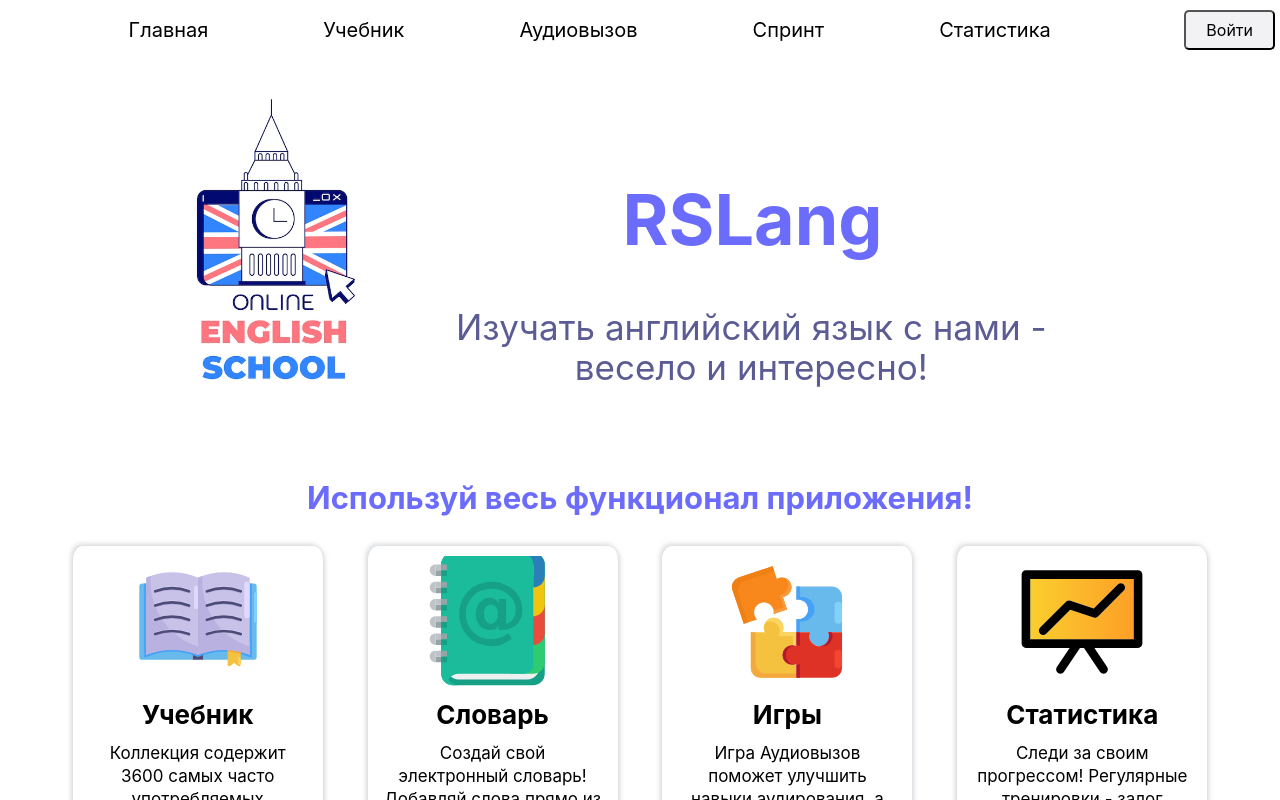
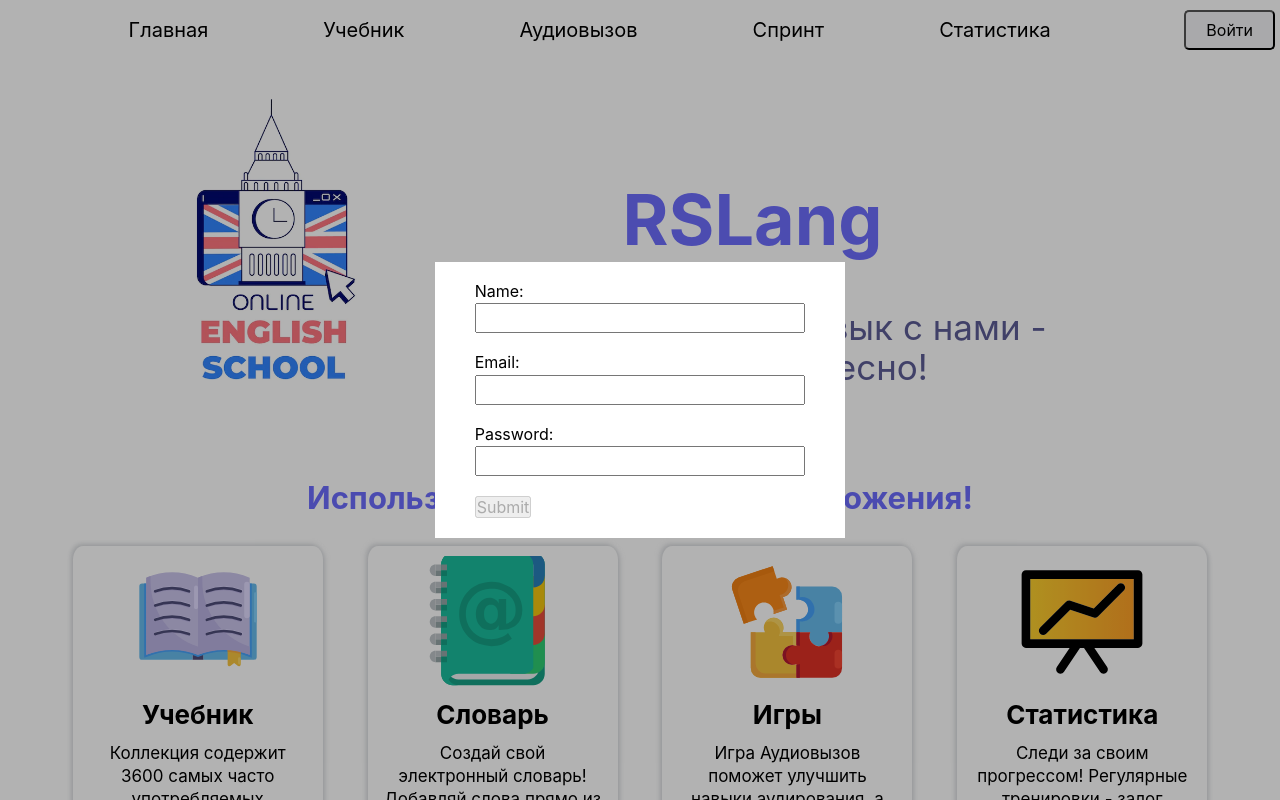
Before and after one commit to MaSkA6293/rslang, a React (Create React App) app: page / in a window 1280 px wide. Both pictures are taken after a click on the button "Войти". Shown: the top 800 px of the page. Built offline with nearby package versions, Linux system fonts and the light colour scheme.

Commit message:
feat: auth field

```diff
--- a/package.json
+++ b/package.json
@@ -15,6 +15,7 @@
     "normalize.css": "^8.0.1",
     "react": "^18.2.0",
     "react-dom": "^18.2.0",
+    "react-hook-form": "^7.34.2",
     "react-redux": "^8.0.2",
     "react-router-dom": "^6.3.0",
     "react-scripts": "5.0.1",
--- a/public/index.html
+++ b/public/index.html
@@ -29,6 +29,7 @@
   <body>
     <noscript>You need to enable JavaScript to run this app.</noscript>
     <div id="root"></div>
+    <div id="portal"></div>
     <!--
       This HTML file is a template.
       If you open it directly in the browser, you will see an empty page.
--- a/src/API/userApi.ts
+++ b/src/API/userApi.ts
@@ -1,13 +1,13 @@
 import { createApi, fetchBaseQuery } from '@reduxjs/toolkit/query/react';
 import { BACKEND_URL } from '../constants';
 
-interface IUser {
+export interface IUser {
   name: string;
   email: string;
   password: string;
 }
 
-interface IUserUpdate {
+export interface IUserUpdate {
   id: string;
   email: string;
   password: string;
--- a/src/API/wordsApi.ts
+++ b/src/API/wordsApi.ts
@@ -2,12 +2,12 @@ import { createApi, fetchBaseQuery } from '@reduxjs/toolkit/query/react';
 import { BACKEND_URL } from '../constants';
 import { pageType, groupType } from '../types';
 
-interface IGetWords {
+export interface IGetWords {
   page: pageType;
   group: groupType;
 }
 
-interface IGetWord {
+export interface IGetWord {
   id: string;
 }
 
--- a/src/app/store.ts
+++ b/src/app/store.ts
@@ -14,6 +14,7 @@ import appReducer from '../features/app/app';
 import { userApi } from '../API/userApi';
 import { wordsApi } from '../API/wordsApi';
 import counterSlice from '../features/counter/counterSlice';
+import authSlice from '../features/auth/authSlice';
 
 const persistConfig = {
   key: 'root',
@@ -25,8 +26,9 @@ export const store = configureStore({
   reducer: {
     app: appReducer,
     counter: counterSlice,
+    auth: authSlice,
+    [userApi.reducerPath]: wordsApi.reducer,
     [wordsApi.reducerPath]: wordsApi.reducer,
-    [userApi.reducerPath]: wordsApi.reducer,
     persistedReducer,
   },
   middleware: (getDefaultMiddlware) =>
--- /dev/null
+++ b/src/components/Authorization/Authorization.tsx
@@ -0,0 +1,116 @@
+/* eslint-disable no-console */
+/* eslint-disable jsx-a11y/click-events-have-key-events */
+/* eslint-disable jsx-a11y/no-static-element-interactions */
+/* eslint-disable react/jsx-props-no-spreading */
+/* eslint-disable jsx-a11y/label-has-associated-control */
+import { useEffect } from 'react';
+import { createPortal } from 'react-dom';
+import { useForm } from 'react-hook-form';
+import { IUser, useCreateUserMutation } from '../../API/userApi';
+import { useAppDispatch } from '../../app/hooks';
+import { toggleShow } from '../../features/auth/authSlice';
+import styles from './authorization.module.scss';
+
+export default function Authorization() {
+  // const [user, setstate] = useState('')
+  const [addUser, {
+    data
+  }] = useCreateUserMutation()
+  const dispatch = useAppDispatch();
+
+  const {
+    register,
+    formState: { errors, isValid },
+    handleSubmit,
+  } = useForm<IUser>({
+    mode: 'onBlur',
+  });
+  const onSubmit = async (request: IUser) => {
+    console.log(JSON.stringify(request))
+    addUser(request)
+    console.log(data)
+  };
+
+  useEffect(() => {
+    document.body.style.overflow = 'hidden';
+    return () => {
+      document.body.style.overflow = 'unset';
+    };
+  }, []);
+
+  const handleBounders = () => {
+    dispatch(toggleShow());
+  };
+
+  return createPortal(
+    <div  className={styles.formWrapper} onClick={handleBounders}>
+
+      <div className={styles.fromInner} onClick={(e) => e.stopPropagation()}>
+        <form className={styles.form} onSubmit={handleSubmit(onSubmit)}>
+          <label>
+            Name:
+            <input
+              className={styles.input}
+              type="text"
+              {...register('name', {
+                required: 'Поле обязательно к заполнению',
+              })}
+            />
+          </label>
+          <div className={styles.errorWrap}>
+            {errors?.name && (
+              <p className={styles.errorText}>
+                {(errors?.name?.message as String) || 'Error!'}
+              </p>
+            )}
+          </div>
+          <label>
+            Email:
+            <input
+              className={styles.input}
+              type="email"
+              {...register('email', {
+                required: 'Поле обязательно к заполнению',
+                pattern: {
+                  value:
+                    /^(([^<>()[\]\\.,;:\s@"]+(\.[^<>()[\]\\.,;:\s@"]+)*)|(".+"))@((\[[0-9]{1,3}\.[0-9]{1,3}\.[0-9]{1,3}\.[0-9]{1,3}\])|(([a-zA-Z\-0-9]+\.)+[a-zA-Z]{2,}))$/,
+                  message: 'Почта некорректна',
+                },
+              })}
+            />
+          </label>
+          <div className={styles.errorWrap}>
+            {errors?.email && (
+              <p className={styles.errorText}>
+                {(errors?.email?.message as String) || 'Error!'}
+              </p>
+            )}
+          </div>
+          <label>
+            Password:
+            <input
+              className={styles.input}
+              type="password"
+              {...register('password', {
+                required: 'Поле обязательно к заполнению',
+                minLength: {
+                  value: 6,
+                  message: 'Минимум 6 символов',
+                },
+              })}
+            />
+          </label>
+          <div className={styles.errorWrap}>
+            {errors?.password && (
+              <p className={styles.errorText}>
+                {(errors?.password?.message as String) || 'Error!'}
+              </p>
+            )}
+          </div>
+          <input disabled={!isValid} className={styles.btn} type="submit" />
+        </form>
+      </div>
+    </div>,
+    document.getElementById('portal') as Element,
+  );
+}
--- /dev/null
+++ b/src/components/Authorization/authorization.module.scss
@@ -0,0 +1,36 @@
+.formWrapper {
+  height: 100vh;
+  width: 100vw;
+  display: flex;
+  align-items: center;
+  justify-content: center;
+  position: fixed;
+  top: 0;
+  left: 0;
+  touch-action: none;
+  background: rgba(0, 0, 0, 0.301);
+}
+
+.form {
+  background: white;
+  padding: 20px 40px;
+}
+
+.input {
+  width: 100%;
+  height: 30px;
+  margin-top: 3px;
+}
+.btn {
+
+}
+
+.errorWrap {
+  height: 20px;
+  padding-top: 3px;
+}
+
+.errorText {
+  color: rgb(171, 64, 64);
+  font-size: .8em;
+}
--- a/src/components/Header/Header.tsx
+++ b/src/components/Header/Header.tsx
@@ -4,9 +4,12 @@ import Nav from '../Nav';
 import Burger from './components/burger';
 import MobileMenu from './components/mobileMenu';
 import SignInBtn from './components/signInBtn';
+import Authorization from '../Authorization/Authorization';
+import { useAppSelector } from '../../app/hooks';
 
 export default function Header() {
   const [isOpen, setIsOpen] = useState(false);
+  const isAuthShow = useAppSelector((state) => state.auth.isShow);
 
   return (
     <div className="header">
@@ -15,6 +18,7 @@ export default function Header() {
         <Burger isOpen={isOpen} onClick={() => setIsOpen(!isOpen)} />
         <MobileMenu isOpen={isOpen} closeMenu={() => setIsOpen(false)} />
         <SignInBtn />
+        {isAuthShow && <Authorization />}
       </div>
     </div>
   );
--- a/src/components/Header/components/signInBtn/index.tsx
+++ b/src/components/Header/components/signInBtn/index.tsx
@@ -1,8 +1,15 @@
+import { useAppDispatch } from '../../../../app/hooks';
+import { toggleShow } from '../../../../features/auth/authSlice';
 import './index.scss';
 
 export default function SignInBtn() {
+  const dispatch = useAppDispatch();
+  const handleBtn = () => {
+    dispatch(toggleShow());
+  };
+
   return (
-    <button type="button" className="signIn">
+    <button onClick={handleBtn} type="button" className="signIn">
       Войти
     </button>
   );
--- /dev/null
+++ b/src/features/auth/authSlice.ts
@@ -0,0 +1,25 @@
+import { createSlice } from '@reduxjs/toolkit';
+
+export interface authState {
+  isShow: boolean
+}
+
+const initialState: authState = {
+  isShow: false
+}
+
+export const authSlice = createSlice({
+  name: 'auth',
+  initialState,
+  reducers: {
+    toggleShow: (state) => {
+      state.isShow = !state.isShow
+    }
+  }
+})
+
+export const {
+  toggleShow
+} = authSlice.actions
+
+export default authSlice.reducer
```
Also changed, not shown: src/components/Modal/Modal.tsx (added, +16 -0 lines), src/components/Modal/modal.module.scss (added), 1 other file (tests, documents, lock files or other folders).
